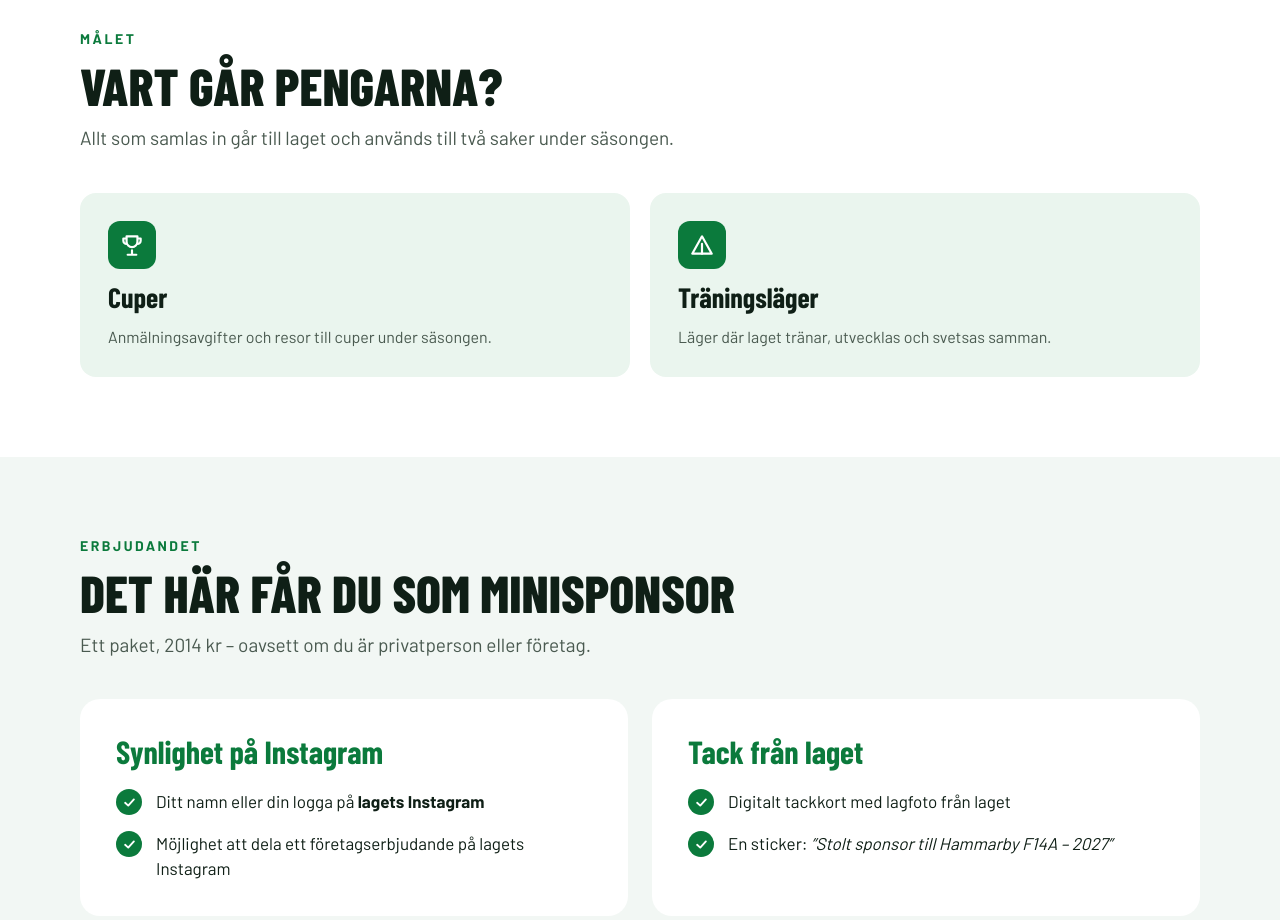
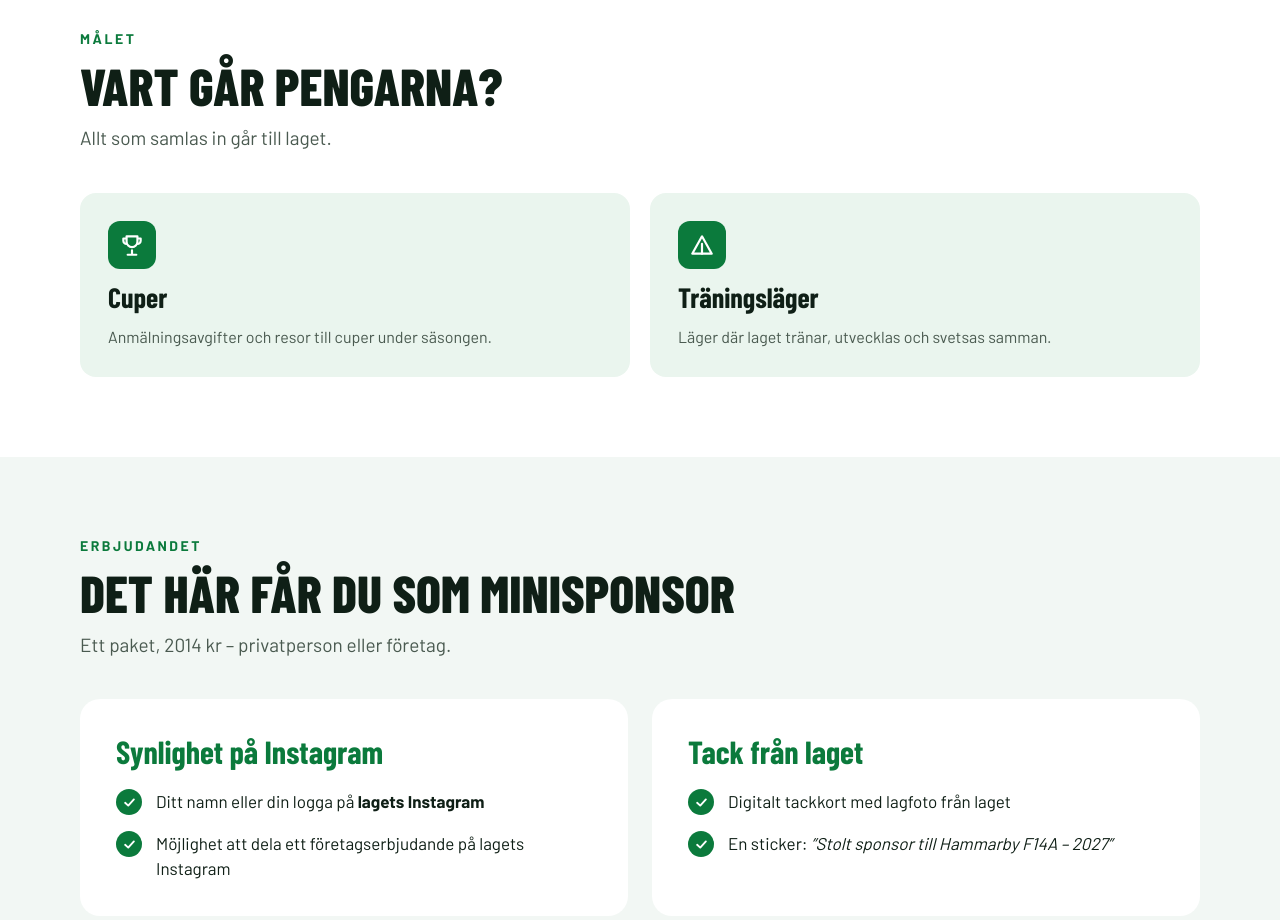
Before and after one commit to kalleboll1985/minisponsor, a plain HTML site: page index.html in a window 1280 px wide. Shown: the part 1700-2620 px from the top of the page. Drawn offline with Linux system fonts and the light colour scheme.

Commit message:
Kortare texter: vart pengarna går, erbjudandet
Co-Authored-By: Claude Fable 5.1 <noreply@anthropic.com>
Claude-Session: https://claude.ai/code/session_01R2w4hTQvqZ6Y4KfCDYdBqE

```diff
--- a/index.html
+++ b/index.html
@@ -171,7 +171,7 @@ a{color:#0B7A3C}a:hover{color:#0A2E1A}
     <div style="display: flex; flex-direction: column; gap: 12px; max-width: 680px">
       <span style="font-size: 14px; font-weight: 700; letter-spacing: 0.18em; text-transform: uppercase; color: #0B7A3C">Målet</span>
       <h2 style="margin: 0; font-family: 'Barlow Condensed', Barlow, sans-serif; font-weight: 800; font-size: 52px; line-height: 1; text-transform: uppercase">Vart går pengarna?</h2>
-      <p style="margin: 0; font-size: 19px; line-height: 1.55; color: #4A5A50">Allt som samlas in går till laget och används till två saker under säsongen.</p>
+      <p style="margin: 0; font-size: 19px; line-height: 1.55; color: #4A5A50">Allt som samlas in går till laget.</p>
     </div>
     <div style="display: flex; flex-wrap: wrap; gap: 20px">
       <div style="flex: 1 1 220px; box-sizing: border-box; background: #EAF5EE; border-radius: 16px; padding: 28px; display: flex; flex-direction: column; gap: 14px">
@@ -193,7 +193,7 @@ a{color:#0B7A3C}a:hover{color:#0A2E1A}
     <div style="display: flex; flex-direction: column; gap: 12px; max-width: 680px">
       <span style="font-size: 14px; font-weight: 700; letter-spacing: 0.18em; text-transform: uppercase; color: #0B7A3C">Erbjudandet</span>
       <h2 style="margin: 0; font-family: 'Barlow Condensed', Barlow, sans-serif; font-weight: 800; font-size: 52px; line-height: 1; text-transform: uppercase">Det här får du som minisponsor</h2>
-      <p style="margin: 0; font-size: 19px; line-height: 1.55; color: #4A5A50">Ett paket, 2014 kr – oavsett om du är privatperson eller företag.</p>
+      <p style="margin: 0; font-size: 19px; line-height: 1.55; color: #4A5A50">Ett paket, 2014 kr – privatperson eller företag.</p>
     </div>
     <div style="display: flex; flex-wrap: wrap; gap: 24px; align-items: stretch">
       <div style="flex: 1 1 380px; background: #ffffff; border-radius: 20px; padding: 36px; display: flex; flex-direction: column; gap: 22px">
```
